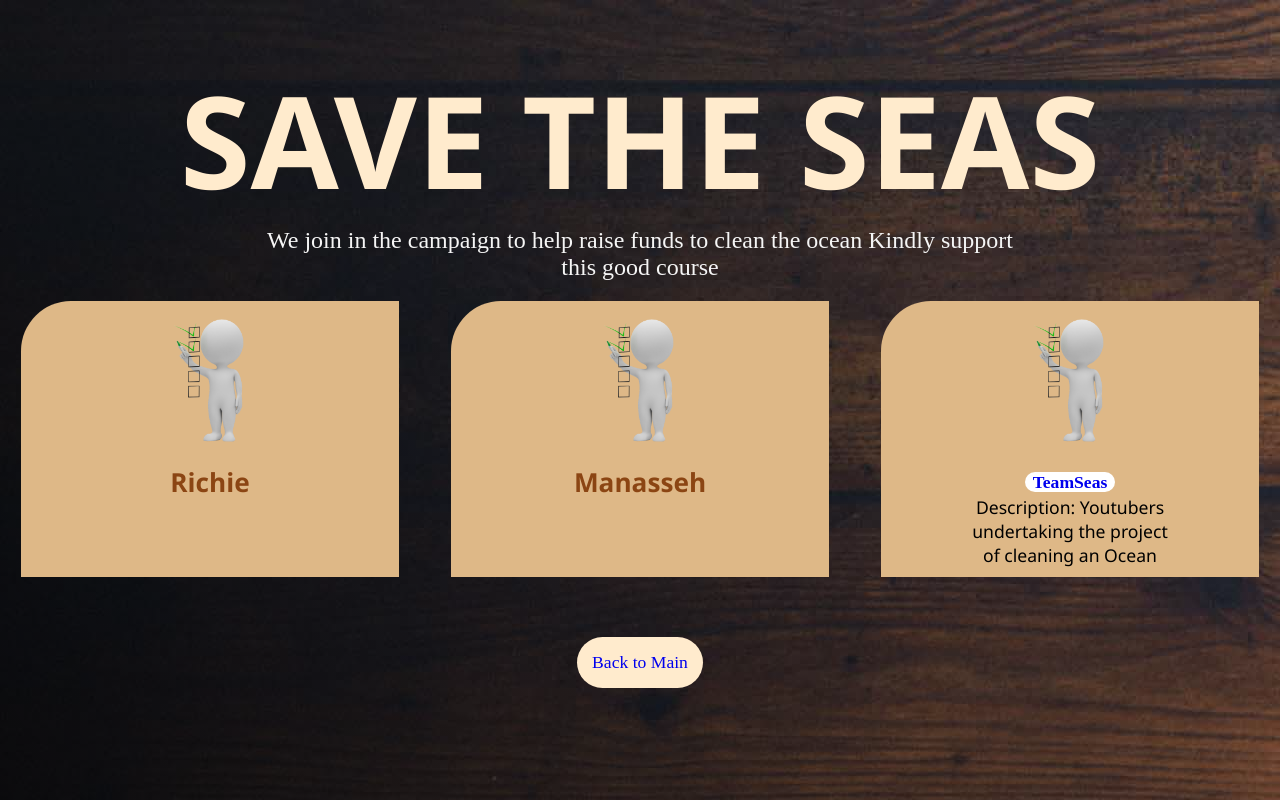
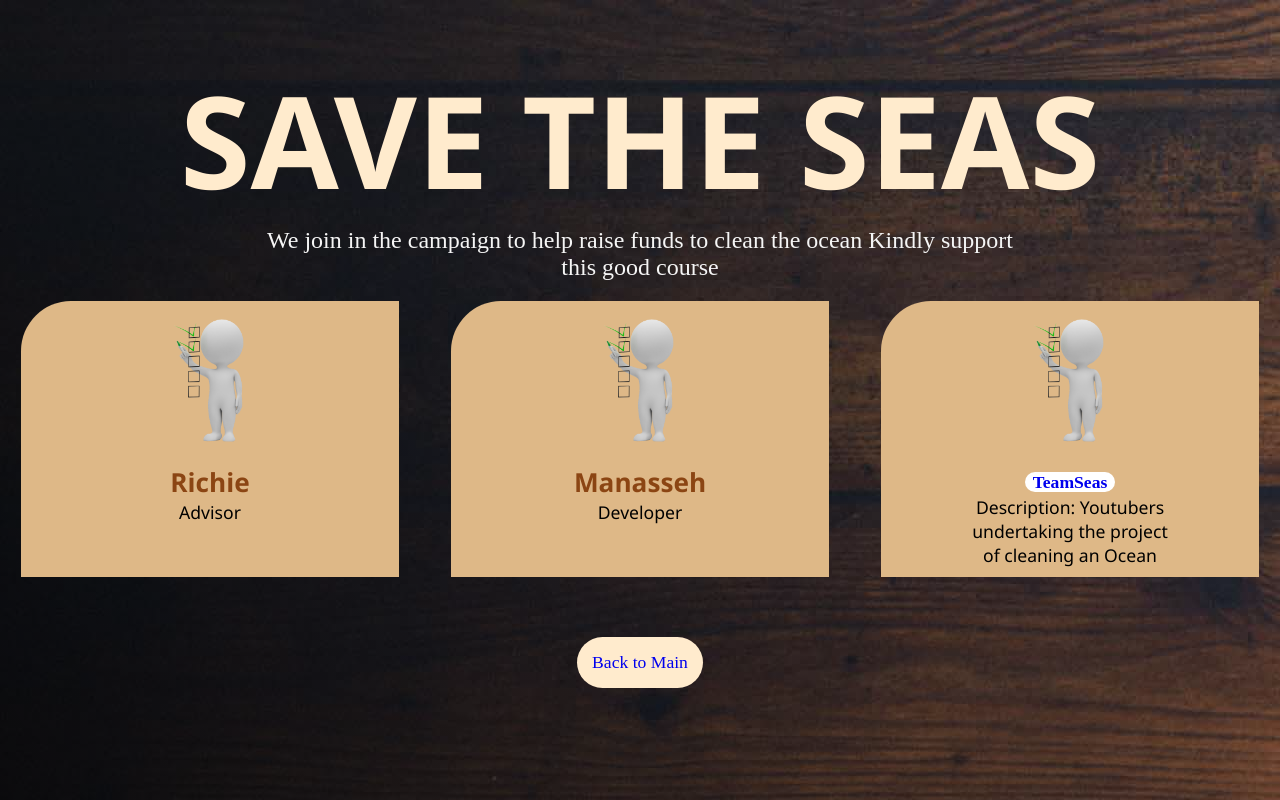
Before and after one commit to ManassehGit/companyPage, a plain HTML site: page index.html in a window 1280 px wide. Shown: the part 1600-2400 px from the top of the page. Drawn offline with Linux system fonts and the light colour scheme.

Commit message:
Update index.html

```diff
--- a/index.html
+++ b/index.html
@@ -62,10 +62,12 @@
                     <div class="box">
                         <img src="images/pngg.png" alt="">
                         <h3>Richie</h3>
+                        <p>Advisor</p>
                     </div>
                     <div class="box">
                         <img src="images/pngg.png" alt="">
                         <h3>Manasseh</h3>
+                        <p>Developer</p>
                     </div>
 
                     <div class="box">
```
